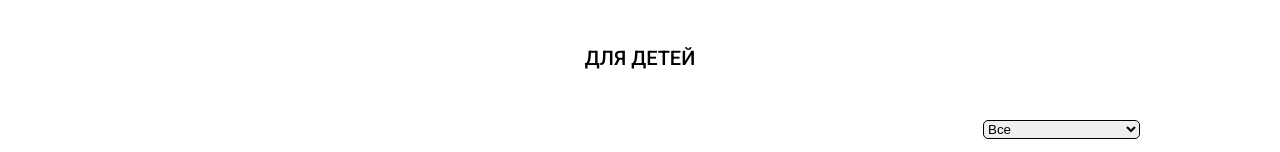
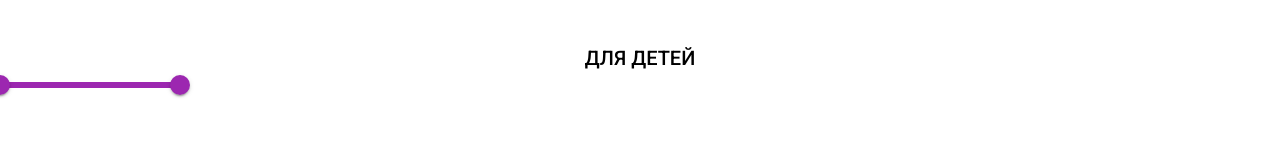
Before and after one commit to Illia12312/book_shop, a React (Create React App) app: page /Kid in a window 1280 px wide. Shown: the part 143-295 px from the top of the page. Built offline with nearby package versions, Linux system fonts and the light colour scheme.

Commit message:
range-slider

```diff
--- a/src/pages/Kid/Kid.jsx
+++ b/src/pages/Kid/Kid.jsx
@@ -5,12 +5,23 @@ import Card from "../../components/Card/Card";
 import { useState } from "react";
 import _ from "lodash";
 import DiscountCard from "../../components/DiscountCard/DiscountCard";
+import Slider from '@mui/material/Slider';
+import Box from '@mui/material/Box';
 
+
+function valuetext(value) {
+  return `${value}°C`;
+}
 
 const Kid = () =>{
     const [item, setItem] = useState([]);
+    const [value, setValue] = useState([60,345])
+    const handleChange = (event, newValue) => {
+      setValue(newValue);
+    };
 
     const books = useSelector((state) => state.books.books)
+    const booksType = books.filter((i) => i.type === "kid")
 
     useEffect(() => {
         setItem(books);
@@ -28,9 +39,26 @@ const Kid = () =>{
     }
     }
 
+    useEffect(() => {
+      console.log(value, booksType);
+    }, value);
+
     return(
         <div className="kidHolder">
           <h3 className="kidTitle">Для Детей</h3>
+          <Box sx={{ width: 180 }}>
+            <Slider
+            getAriaLabel={() => 'Minimum distance'}
+            value={value}
+            onChange={handleChange}
+            valueLabelDisplay="auto"
+            getAriaValueText={valuetext}
+            disableSwap
+            max={345}
+            min={60}
+            color="secondary"
+            />
+          </Box>
           <div className="kid">
           <select
           name="select"
```
Also changed, not shown: src/components/FileLoader/FileLoader.css (added), src/components/FileLoader/FileLoader.jsx (added).
